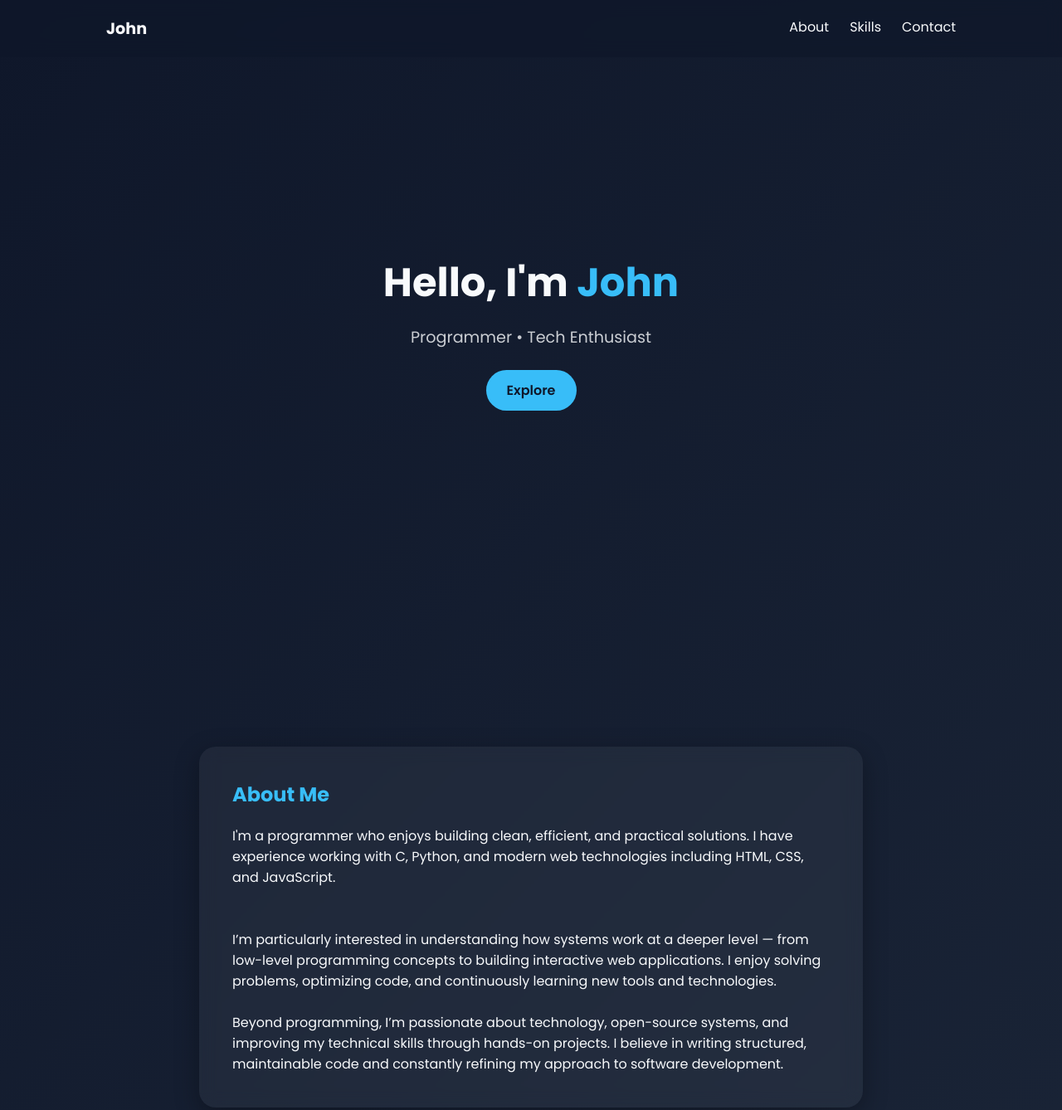
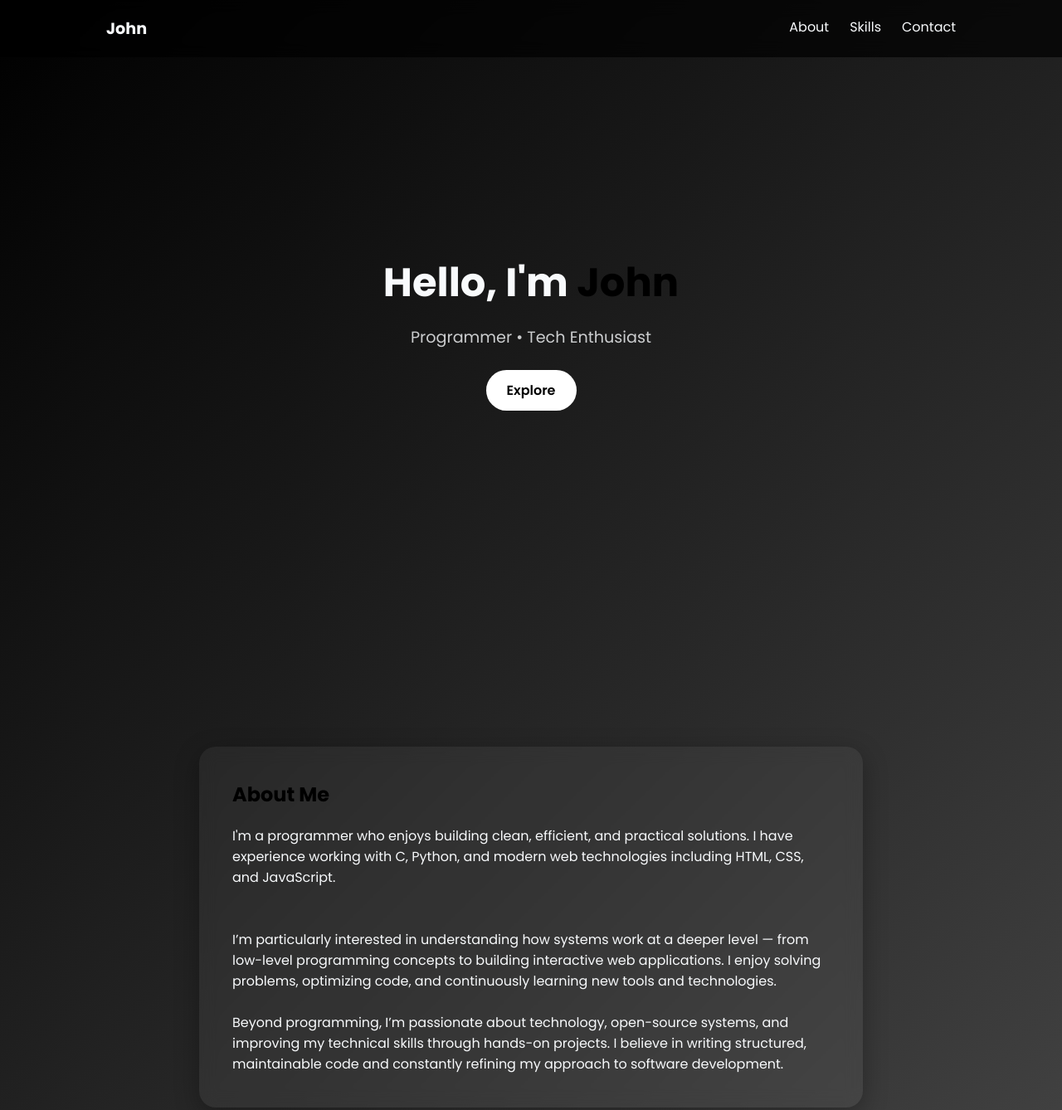
Before and after one commit to saltymcguy/Frontend-Web-Dev, a website: page index.html in a window 1280 px wide. Shown: the top 1338 px of the page at 83% size. Drawn offline with Linux system fonts and the light colour scheme.

Commit message:
Add files via upload

```diff
--- a/style.css
+++ b/style.css
@@ -7,7 +7,7 @@
 
 body {
     font-family: 'Poppins', sans-serif;
-    background: linear-gradient(135deg, #0f172a, #1e293b);
+    background: linear-gradient(135deg, #000000, #606060);
     color: #f8fafc;
 }
 
@@ -17,7 +17,7 @@ nav {
     display: flex;
     justify-content: space-between;
     padding: 20px 10%;
-    background: rgba(15, 23, 42, 0.7);
+    background: rgba(0, 0, 0, 0.7);
     backdrop-filter: blur(10px);
     z-index: 1000;
 }
@@ -36,7 +36,7 @@ nav a {
 }
 
 nav a:hover {
-    color: #38bdf8;
+    color: #ffffff;
 }
 
 .logo {
@@ -57,7 +57,7 @@ header {
 }
 
 .hero-content span {
-    color: #38bdf8;
+    color: #000000;
 }
 
 .hero-content p {
@@ -70,8 +70,8 @@ header {
     display: inline-block;
     margin-top: 25px;
     padding: 12px 25px;
-    background: #38bdf8;
-    color: #0f172a;
+    background: #ffffff;
+    color: #000000;
     border-radius: 30px;
     text-decoration: none;
     font-weight: 600;
@@ -79,7 +79,7 @@ header {
 }
 
 .btn:hover {
-    background: #0ea5e9;
+    background: #ffffff;
     transform: scale(1.05);
 }
 
@@ -95,7 +95,7 @@ header {
 
 .card h2 {
     margin-bottom: 20px;
-    color: #38bdf8;
+    color: #000000;
 }
 
 .skills {
@@ -106,13 +106,13 @@ header {
 
 .skill {
     padding: 10px 20px;
-    background: rgba(56, 189, 248, 0.2);
+    background: rgba(0, 0, 0, 0.2);
     border-radius: 30px;
     transition: 0.3s;
 }
 
 .skill:hover {
-    background: #38bdf8;
+    background: #ffffff;
     color: #0f172a;
 }
 
```
